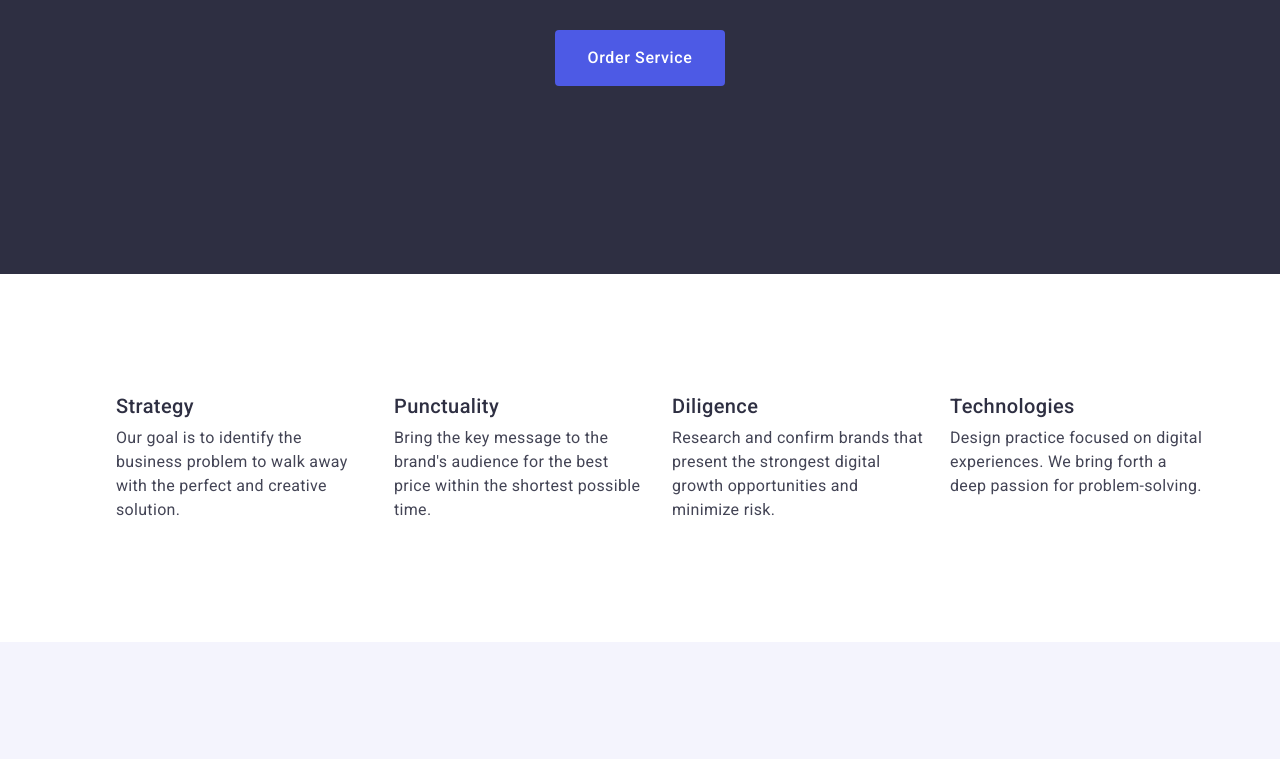
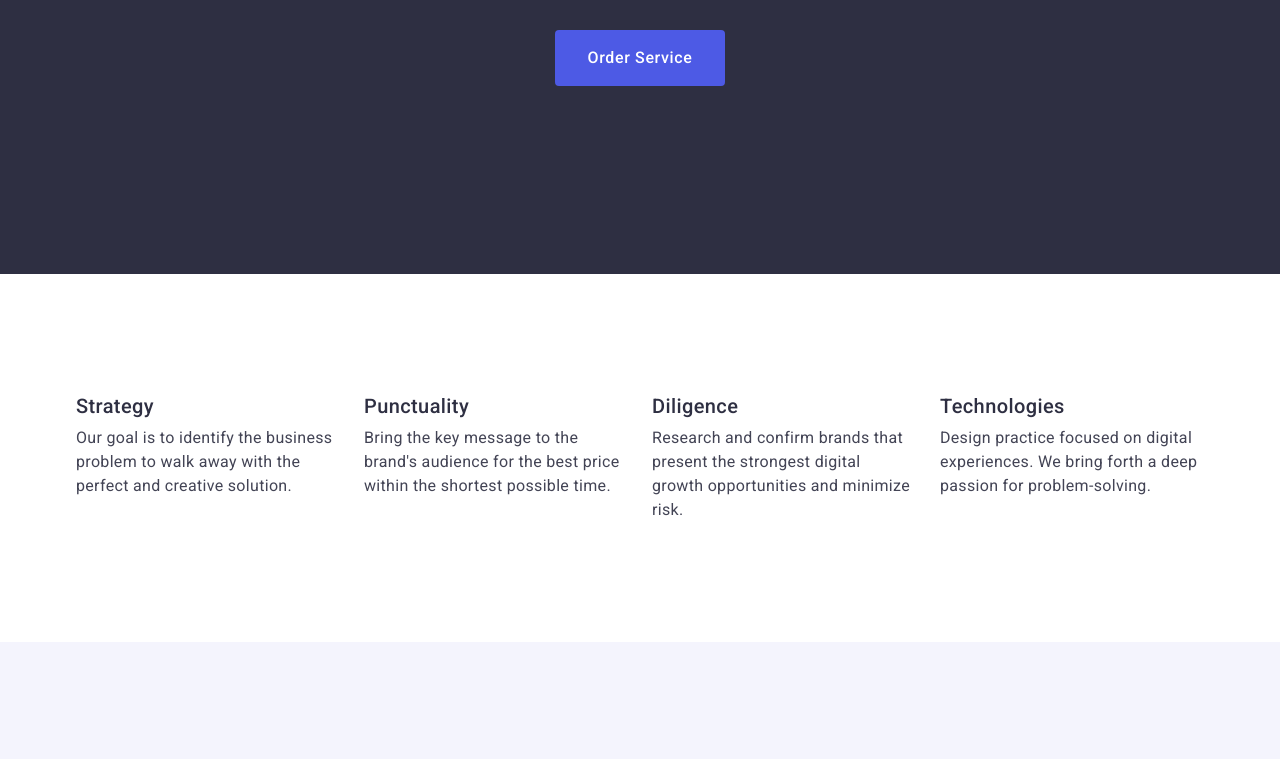
Before and after one commit to Nvd34/goit-markup-hw-03, a plain HTML site: page index.html in a window 1280 px wide. Shown: the part 399-1158 px from the top of the page. Drawn offline with nearby package versions, Linux system fonts and the light colour scheme.

Commit message:
Update styles.css

```diff
--- a/css/styles.css
+++ b/css/styles.css
@@ -13,6 +13,7 @@ ol {
   margin-top: 0;
   margin-bottom: 0;
   margin-left: 0;
+  padding-left: 0;
 }
 img {
   display: block;
@@ -217,7 +218,6 @@ body {
   color: #2e2f42;
   text-align: center;
 
-  /* Header 2 */
   font-size: 36px;
   font-weight: 700;
   line-height: 1.11;
@@ -264,7 +264,6 @@ body {
   color: #2e2f42;
   text-align: center;
 
-  /* Header 2 */
   font-size: 36px;
   font-weight: 700;
   line-height: 1.11;
```
